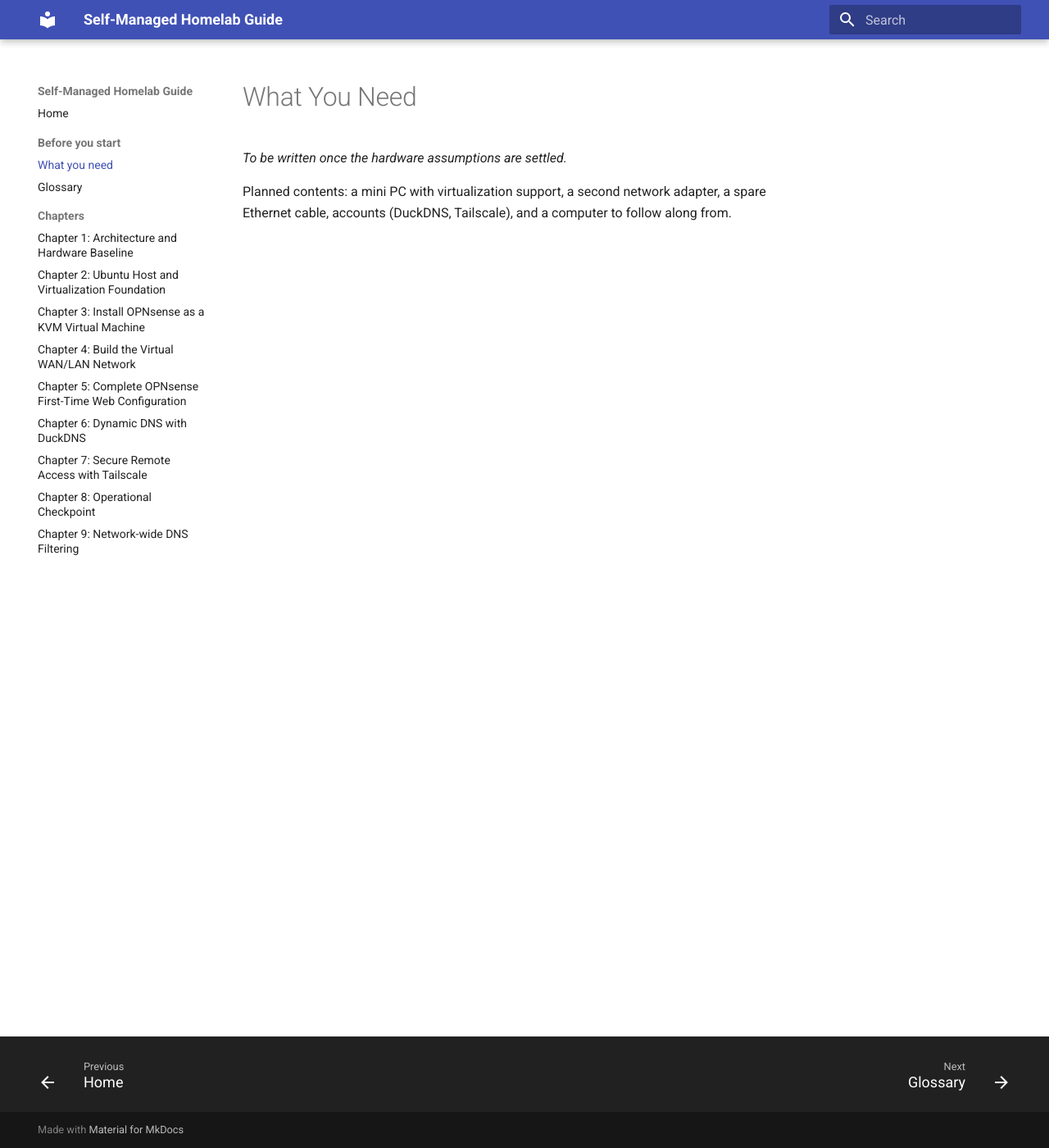
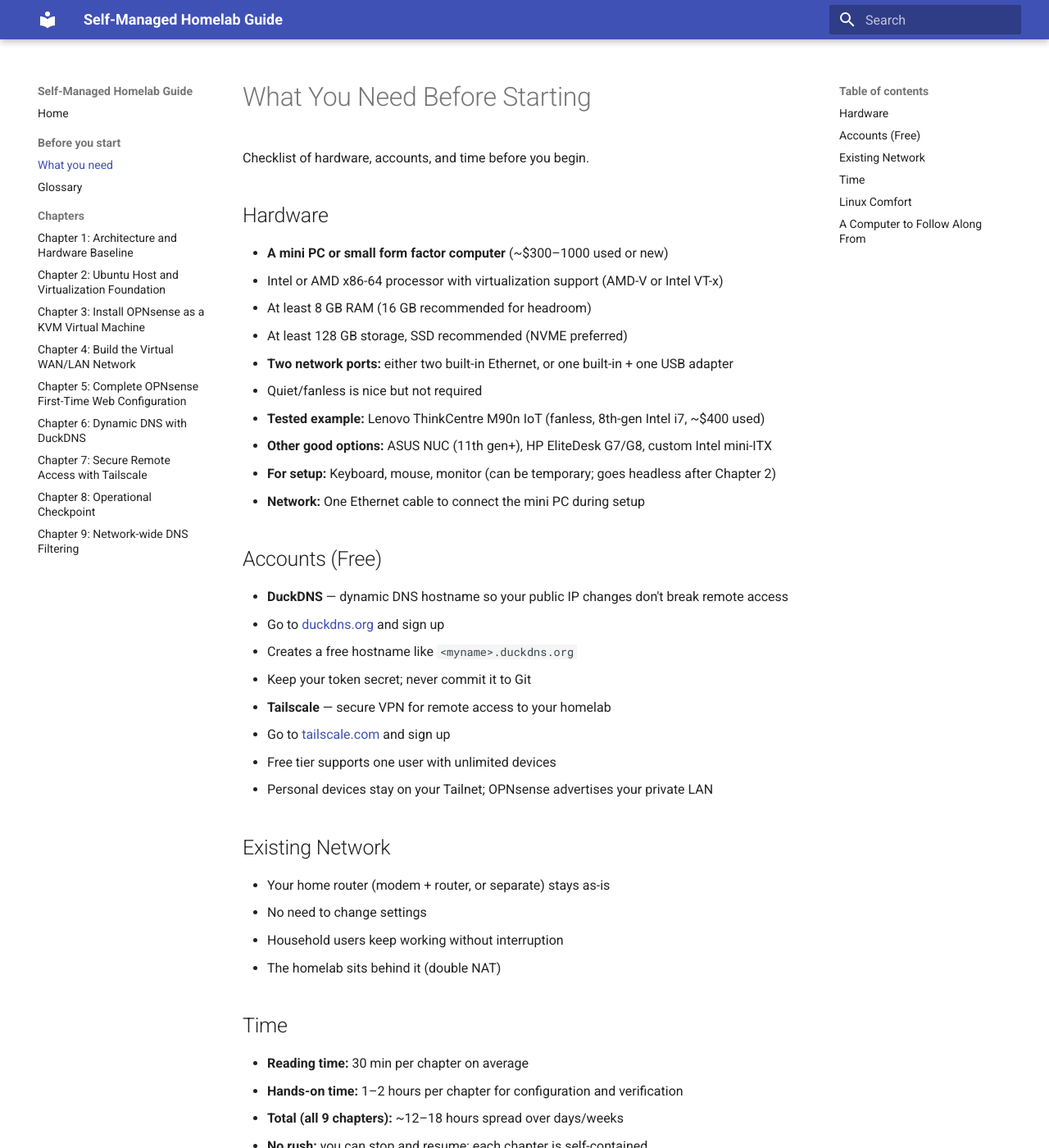
Before and after one commit to flyinghorse-gh/homelab, an MkDocs documentation site: the page built from guide/what-you-need.md, in a window 1280 px wide and 1400 px high. Shown: the whole window at 82% size. Built offline with MkDocs 1.6.1 and Material for MkDocs 9.7.7, drawn with Linux system fonts in a browser that asks for light colours; some of the changed text lies outside the part shown.

Commit message:
Update guide and README with current setup and CI/CD pipeline info
Documentation updates:
- guide/index.md: Rewrite to describe the full 9-chapter guide, working setup,
  and status key (verified/draft/outline). Add quick-start section.
- guide/what-you-need.md: Expand from stub to complete hardware/accounts/time
  checklist. Include CPU requirements, recommended mini PC examples,
  account setup (DuckDNS, Tailscale), time estimates per chapter.
- README.md: Add link to live guide site. Add CI/CD pipeline section explaining
  automatic rebuilds, privacy checks, and GitHub Actions workflow.

CI/CD pipeline (already in place):
- Triggers on push to main (guide/**, mkdocs.yml, requirements-docs.txt, scripts/docs/**)
- Runs privacy check (fails if real IPs, MACs, tokens, hostnames detected)
- Builds site with mkdocs build --strict
- Auto-deploys to GitHub Pages
- Auto-creates gh-pages branch

Site: https://flyinghorse-gh.github.io/homelab/
Workflow: https://github.com/flyinghorse-gh/homelab/actions

This enables users to follow along immediately after new chapters are pushed,
without manual site rebuild steps.

Co-Authored-By: Claude Haiku 4.5 <noreply@anthropic.com>

```diff
--- a/guide/what-you-need.md
+++ b/guide/what-you-need.md
@@ -1,7 +1,64 @@
-# What You Need
+# What You Need Before Starting
 
-_To be written once the hardware assumptions are settled._
+Checklist of hardware, accounts, and time before you begin.
 
-Planned contents: a mini PC with virtualization support, a second network
-adapter, a spare Ethernet cable, accounts (DuckDNS, Tailscale), and a computer
-to follow along from.
+## Hardware
+
+- **A mini PC or small form factor computer** (~$300–1000 used or new)
+  - Intel or AMD x86-64 processor with virtualization support (AMD-V or Intel VT-x)
+  - At least 8 GB RAM (16 GB recommended for headroom)
+  - At least 128 GB storage, SSD recommended (NVME preferred)
+  - **Two network ports:** either two built-in Ethernet, or one built-in + one USB adapter
+  - Quiet/fanless is nice but not required
+
+- **Tested example:** Lenovo ThinkCentre M90n IoT (fanless, 8th-gen Intel i7, ~$400 used)
+- **Other good options:** ASUS NUC (11th gen+), HP EliteDesk G7/G8, custom Intel mini-ITX
+
+- **For setup:** Keyboard, mouse, monitor (can be temporary; goes headless after Chapter 2)
+- **Network:** One Ethernet cable to connect the mini PC during setup
+
+## Accounts (Free)
+
+- **DuckDNS** — dynamic DNS hostname so your public IP changes don't break remote access
+  - Go to [duckdns.org](https://www.duckdns.org/) and sign up
+  - Creates a free hostname like `<myname>.duckdns.org`
+  - Keep your token secret; never commit it to Git
+
+- **Tailscale** — secure VPN for remote access to your homelab
+  - Go to [tailscale.com](https://tailscale.com/) and sign up
+  - Free tier supports one user with unlimited devices
+  - Personal devices stay on your Tailnet; OPNsense advertises your private LAN
+
+## Existing Network
+
+- Your home router (modem + router, or separate) stays as-is
+  - No need to change settings
+  - Household users keep working without interruption
+  - The homelab sits behind it (double NAT)
+
+## Time
+
+- **Reading time:** 30 min per chapter on average
+- **Hands-on time:** 1–2 hours per chapter for configuration and verification
+- **Total (all 9 chapters):** ~12–18 hours spread over days/weeks
+- **No rush:** you can stop and resume; each chapter is self-contained
+
+## Linux Comfort
+
+- **Required:** Basic terminal comfort (typing commands, reading output)
+- **Not required:** Linux administration experience, networking expertise, or systemd knowledge
+- **Helpful:** Willingness to Google errors and read docs when stuck
+
+## A Computer to Follow Along From
+
+You'll use a separate machine (Windows, Mac, or Linux) to:
+- SSH into the Ubuntu host
+- Open the OPNsense WebGUI over Tailscale
+- Read this guide
+- Copy-paste commands
+
+This can be a laptop, desktop, or phone (Tailscale mobile client works great).
+
+---
+
+**Have everything?** Start with [Chapter 1: Architecture and Hardware Baseline](chapters/01-architecture-and-hardware-baseline.md).
```
Also changed, not shown: README.md (+20 -2 lines), guide/index.md (+41 -12 lines).
